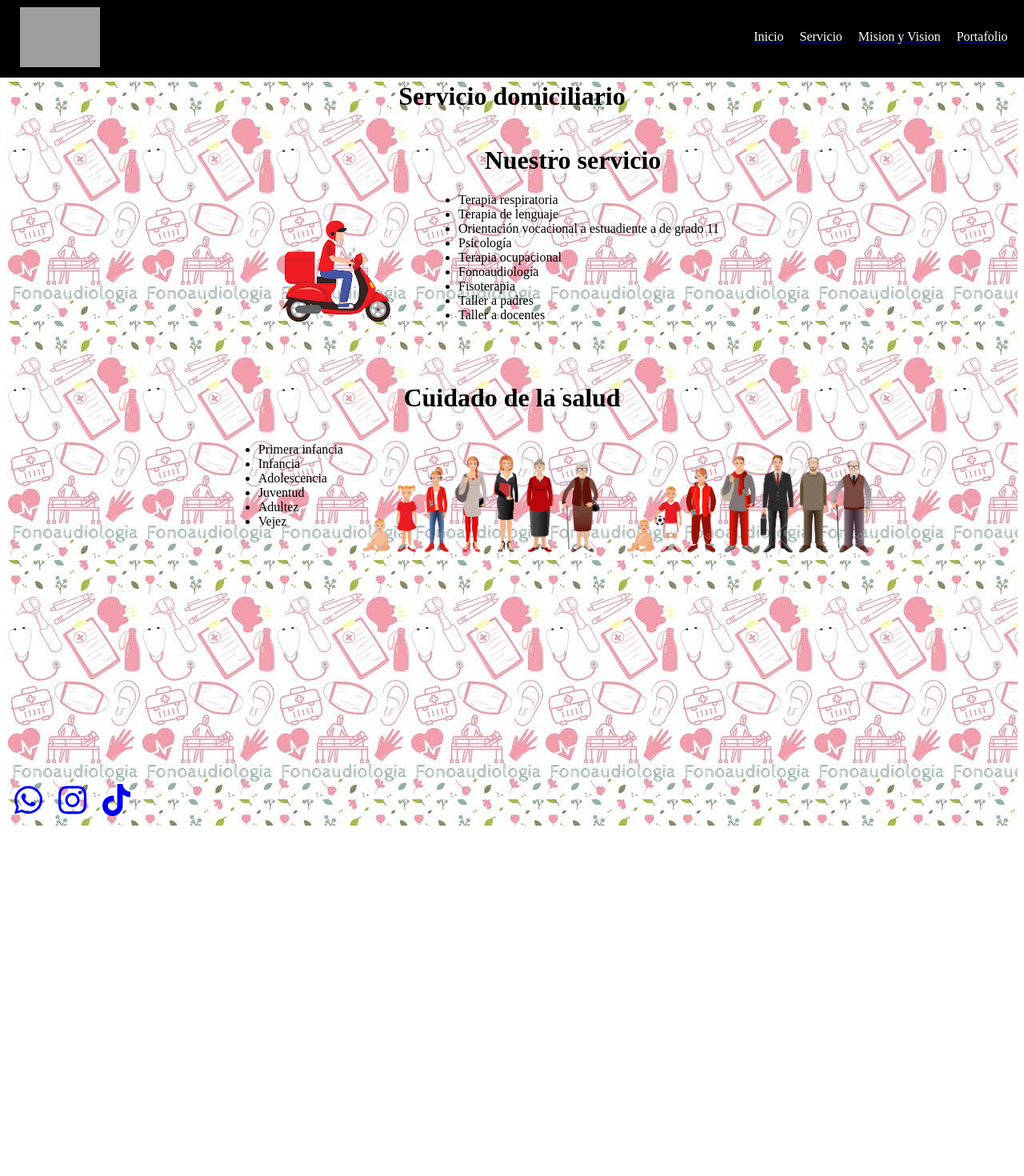
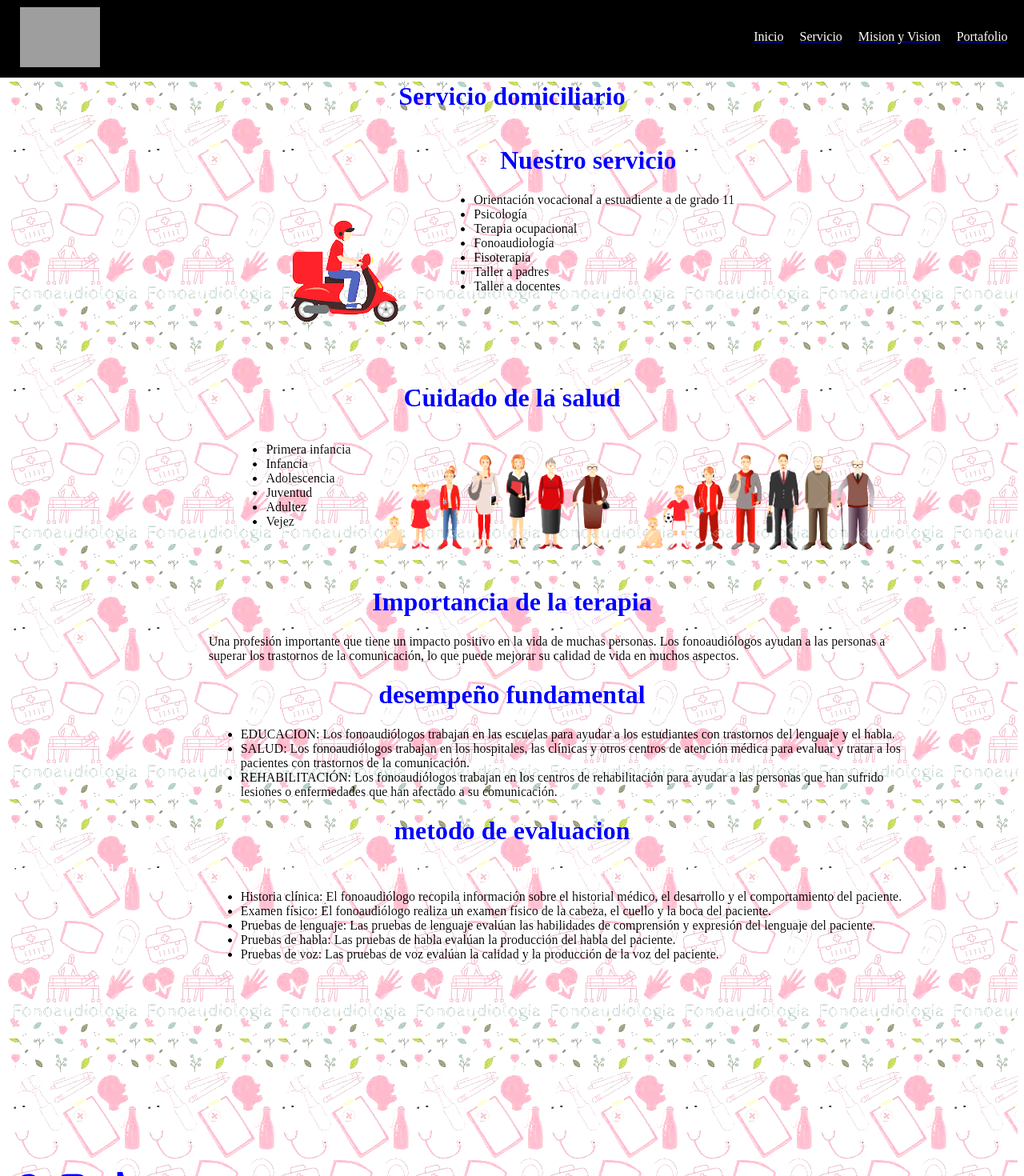
Before and after one commit to AndresMosquera9005/fonoActualizacion_1, a React (Vite) app: page /portafolio in a window 1280 px wide. Shown: the top 1470 px of the page at 80% size. Before the commit the page ends 1040 px from the top, so only its background shows below. Built offline with nearby package versions, Linux system fonts and the light colour scheme; grey boxes are pictures that could not be loaded.

Commit message:
subida miercoles 22/11/2023 (10 cambio)

```diff
--- a/index.html
+++ b/index.html
@@ -2,7 +2,7 @@
 <html lang="en">
   <head>
     <meta charset="UTF-8" />
-    <link rel="icon" type="image/svg+xml" href="/vite.svg" />
+    <link rel="icon" type="image/svg+xml" href="../fono/src/icon/LOGO_COLOR.jpg" />
     <meta name="viewport" content="width=device-width, initial-scale=1.0" />
     <title>cf</title>
   </head>
--- a/src/Components/Estilos/Home.css
+++ b/src/Components/Estilos/Home.css
@@ -8,14 +8,14 @@ body{
 }
 
 .numberphome{
-    color: black;
+    color:mediumspringgreen !important ;
     font-family: cursive;
     text-align: center;
 }
 
 .card {
     border: 1px solid #ccc;
-    border-radius: 8px;
+    border-radius: 60px;
     overflow: hidden;
     margin: 10px;
     width: 300px;
@@ -30,10 +30,10 @@ body{
     color: black !important;
 }
 
-.parrafoUno{
-    /* margin-left: 50%; */
-    /* margin-right: 5%;     */
-}
+/* .parrafoUno{
+    margin-left: 50%;
+    margin-right: 5%;
+} */
 
 .docD{
     margin-top: 10%;
@@ -42,6 +42,7 @@ body{
 }
 
 #parrafoPrincipal{
+    color:mediumspringgreen !important;
     margin-top: 20% !important;
     margin-left: -40% !important;
     margin-right: 10%;
@@ -54,10 +55,11 @@ body{
 
 #fono{
     margin-left: 10%;
+    color: blue;
 }
 
 .parrafo{
-    color: black;
+    color:mediumspringgreen;
     margin-left: 20%;
     margin-right: 10% ;
     margin-top: 1%;
@@ -106,9 +108,10 @@ body{
     width: 40%;
 }
 
-/* #fondo{
+#fondo{
     background-image: url("Fondos/tres.jpeg");
-} */
+    filter: brightness(120%);
+}
 
 #redesSociales{
     margin-top: 10%;
@@ -123,3 +126,43 @@ body{
 #cuidadSalud{
     margin-left: -20%;
 }
+
+.significados{
+    color: black;
+    font-family: cursive;
+    margin-left: 20%;
+    margin-right: 10% ;
+    margin-top: 1%;
+}
+
+
+/* Preguntas */
+.col{
+    padding-left: 1%;
+}
+
+.preguntas{
+    padding-left: 0%;
+}
+
+.description{
+    color: black;
+}
+
+.tituloPortafolio{
+    color: blue;
+}
+
+
+/* MISION VISION Y VALORES */
+.tituloMiViVa{
+    color:blue ;
+    font-family: cursive !important;
+}
+.subTilulosMiViVa{
+    color: blue;
+    font-family: cursive !important;
+}
+.parrafoMiViVa{
+    color:mediumspringgreen !important;
+}
--- a/src/Components/Preguntas/Preguntas.jsx
+++ b/src/Components/Preguntas/Preguntas.jsx
@@ -1,28 +1,30 @@
-import React, { useState } from "react";
-import { Accordion, Button, Card } from "react-bootstrap";
+import React from 'react'
+import TarjetasAcordion from './TarjetasAcordion'
+import { Col, Row } from 'react-bootstrap'
 import "../Estilos/Home.css"
 
+
 function Preguntas() {
-  const [openTab, setOpenTab] = useState("0");
-
   return (
-    <div className="divCard">
-      <Accordion defaultActiveKey={openTab}>
-        <Card>
-          <Accordion as={Button} variant="link" className="buttonHeader" onClick={() => setOpenTab("0")}>
-            Javier Mosquera
-          </Accordion>
-          <Accordion.Collapse eventKey="0">
-            <Card.Body className="cardBody">
-              Javier Andres Mosquera Rodriguez alias (yuca rica)
-            </Card.Body>
-          </Accordion.Collapse>
-        </Card>
-
-
-      </Accordion>
+    <div className='preguntas'>
+     <Row>
+      <Col className='col'>
+        <TarjetasAcordion
+          title = "Javier Mosquera"
+          description = "Javier Andres Mosquera Rodriguez"
+        />
+      </Col>
+    </Row>
+    <Row>
+      <Col className='col'>
+        <TarjetasAcordion
+          title = "Felipe Mosquera"
+          description = "Luis felipe Mosquera Rodriguez"
+        />
+      </Col>
+    </Row>
     </div>
-  );
+  )
 }
 
-export default Preguntas;
+export default Preguntas
--- /dev/null
+++ b/src/Components/Preguntas/TarjetasAcordion.jsx
@@ -0,0 +1,12 @@
+import React from 'react'
+
+function TarjetasAcordion(props) {
+  return (
+    <div>
+        <h2 className="card-title, titleH2">{props.title}</h2>
+        <p  className="card-description, description">{props.description}</p>
+    </div>
+  )
+}
+
+export default TarjetasAcordion
--- a/src/Components/Servicios/Card.css
+++ b/src/Components/Servicios/Card.css
@@ -27,7 +27,6 @@
 
 .card-description {
     font-size: 1rem;
-
 }
 
 h1{
@@ -37,3 +36,15 @@ h1{
 #div{
     margin-left: -150px;
 }
+
+.card-title{
+    color: blue;
+
+}
+.card-description{
+    color:mediumspringgreen !important;
+}
+
+.tituloServicio{
+    color: blue;
+}
--- a/src/Components/Servicios/Card.jsx
+++ b/src/Components/Servicios/Card.jsx
@@ -1,4 +1,5 @@
 import React from 'react';
+import "../Servicios/Card.css"
 
 const Card = (props) => {
   return (
--- a/src/pages/Home.jsx
+++ b/src/pages/Home.jsx
@@ -1,11 +1,11 @@
 import React from 'react';
-import "../Components/Estilos/Home.css";
 import { Col, Row } from 'react-bootstrap';
 import docD from "../image/doctora/doctora_d.jpg";
 import correo from "../icon/correo.jpg";
 import horario from "../icon/horario2.jpg";
 import telefono from "../icon/telefono.png";
 import Preguntas from '../Components/Preguntas/Preguntas';
+import "../Components/Estilos/Home.css";
 
 function Home() {
   return (
@@ -51,7 +51,7 @@ function Home() {
         </Col>
       </Row>
 
-      <h1>Sobre nosotros</h1>
+      <h1 className='datosTitulo'>Sobre nosotros</h1>
       <p className='parrafo'>Creemos que el servicio es una expresión del amor y la compasión. Cuando servimos a los demás, estamos poniendo nuestro corazón en acción. Estamos demostrando que nos importan, que nos preocupamos por su bienestar.</p>
 
       <Preguntas />
--- a/src/pages/Portafolio.jsx
+++ b/src/pages/Portafolio.jsx
@@ -11,16 +11,14 @@ function Portafolio() {
   return (
     <div id='fondo'>
       <div>
-        <h1>Servicio domiciliario</h1>
+        <h1 className='tituloPortafolio'>Servicio domiciliario</h1>
         <Row>
           <Col col-md-4>
             <img src={imagen} alt="" className='imagenesPorta' />
           </Col>
           <Col col-md-4>
-            <h1 className='subTitulos'>Nuestro servicio</h1>
+            <h1 className='tituloPortafolio'>Nuestro servicio</h1>
             <ul>
-              <li>Terapia respiratoria</li>
-              <li>Terapia de lenguaje</li>
               <li>Orientación vocacional a estuadiente a de grado 11</li>
               <li>Psicología</li>
               <li>Terapia ocupacional</li>
@@ -34,7 +32,7 @@ function Portafolio() {
       </div>
 
       <div>
-        <h1>Cuidado de la salud</h1>
+        <h1 className='tituloPortafolio'>Cuidado de la salud</h1>
         <Row>
           <Col col-md-4>
             <ul id='cuidadSalud'>
@@ -52,6 +50,29 @@ function Portafolio() {
           </Col>
         </Row>
       </div>
+      <div>
+        <h1 className='tituloPortafolio'>Importancia de la terapia</h1>
+        <p className='significados'>Una profesión importante que tiene un impacto positivo en la vida de muchas personas. Los fonoaudiólogos ayudan a las personas a superar los trastornos de la comunicación, lo que puede mejorar su calidad de vida en muchos aspectos.</p>
+        <h1 className='tituloPortafolio'>desempeño fundamental</h1>
+        <ul className='significados'>
+          <li>EDUCACION: Los fonoaudiólogos trabajan en las escuelas para ayudar a los estudiantes con trastornos del lenguaje y el habla.</li>
+          <li>SALUD: Los fonoaudiólogos trabajan en los hospitales, las clínicas y otros centros de atención médica para evaluar y tratar a los pacientes con trastornos de la comunicación.</li>
+          <li>REHABILITACIÓN: Los fonoaudiólogos trabajan en los centros de rehabilitación para ayudar a las personas que han sufrido lesiones o enfermedades que han afectado a su comunicación.</li>
+
+        </ul>
+      </div>
+      <div>
+        <h1 className='tituloPortafolio'>metodo de evaluacion</h1>
+        <p> utilizan una variedad de métodos de evaluación para determinar la causa de un trastorno de la comunicación. Estos métodos pueden incluir:</p>
+        <ul className='significados'>
+          <li>Historia clínica: El fonoaudiólogo recopila información sobre el historial médico, el desarrollo y el comportamiento del paciente.</li>
+          <li>Examen físico: El fonoaudiólogo realiza un examen físico de la cabeza, el cuello y la boca del paciente.</li>
+          <li>Pruebas de lenguaje: Las pruebas de lenguaje evalúan las habilidades de comprensión y expresión del lenguaje del paciente.</li>
+          <li>Pruebas de habla: Las pruebas de habla evalúan la producción del habla del paciente.</li>
+          <li>Pruebas de voz: Las pruebas de voz evalúan la calidad y la producción de la voz del paciente.</li>
+        </ul>
+
+      </div>
       <div id='redesSociales'>
         <RedesSociales />
       </div>
--- a/src/pages/Servicio.jsx
+++ b/src/pages/Servicio.jsx
@@ -14,15 +14,13 @@ import docentes from "../icon/Taller a docentes.png"
 import asesoriaG from "../icon/Asesoría gratuita.png"
 import asosacion from "../icon/imagesAsociaciones e IPS.png"
 import domicilio from "../icon/domicilio.jpg"
-import fondoUno from "../Components//Estilos//Fondos/uno.jpg"
 import RedesSociales from '../Components/RedesSociales/RedesSociales';
 import "../Components/Servicios/Card.css"
 
 const Servicio = () => {
   return (
     <>
-
-      <h1>Servicios</h1>
+      <h1 className='tituloServicio'>Servicios</h1>
       <div id='div' className='tamañosImagenes'>
         <Row>
           <Col col-md-4>
```
Also changed, not shown: src/pages/MisionVision.jsx (+8 -7 lines).
